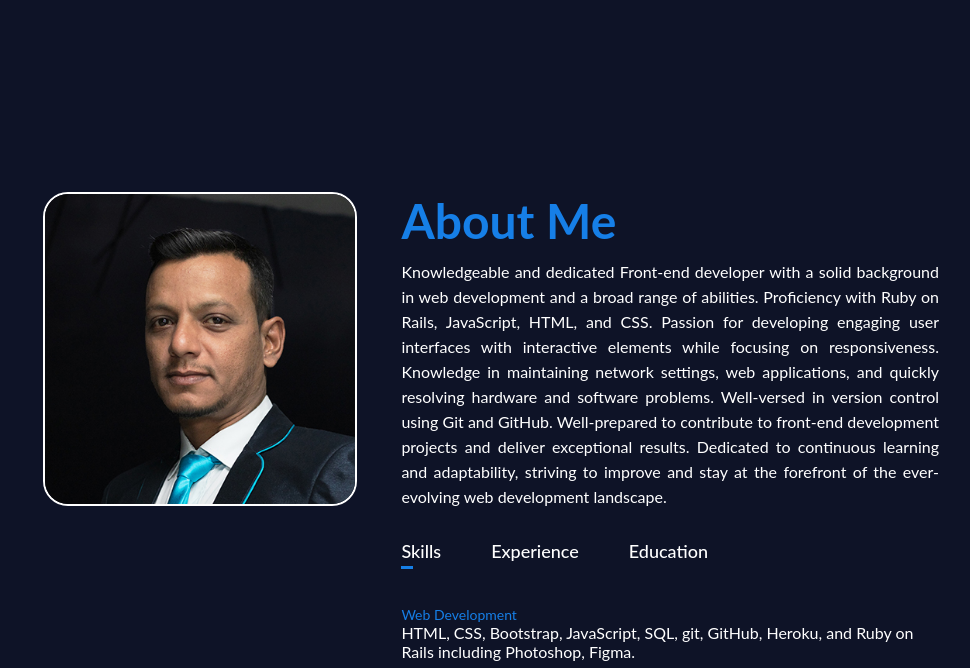
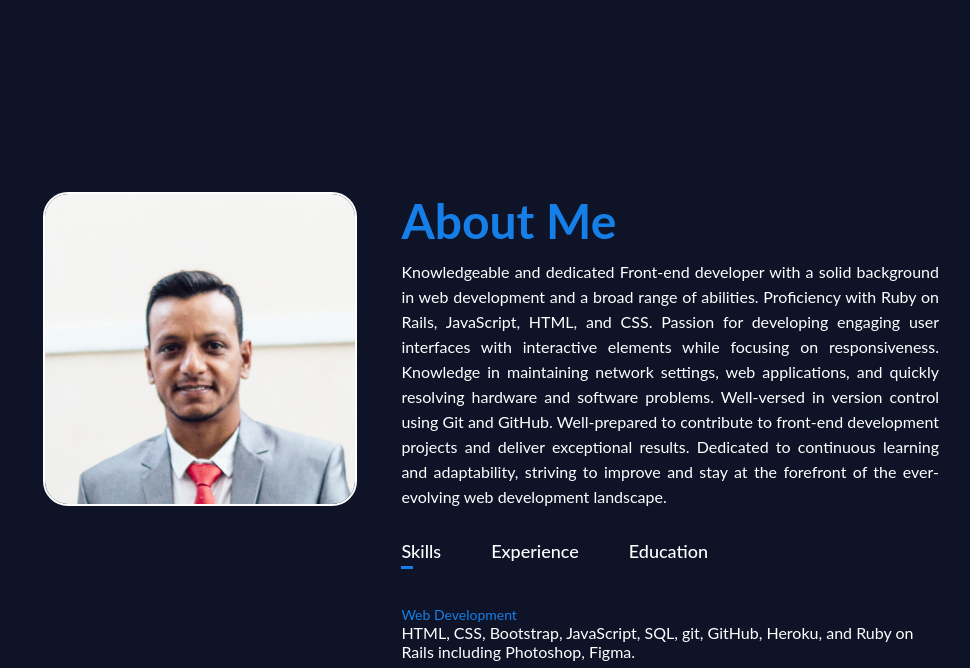
Before and after one commit to Zaf0708/portfolio_zaf, a plain HTML site: page index.html in a window 1280 px wide. Shown: the part 538-1206 px from the top of the page, without its empty margins (149-1119 px from the left). Drawn offline with Linux system fonts and the light colour scheme.

Commit message:
Change About Me Picture.

```diff
--- a/index.html
+++ b/index.html
@@ -44,7 +44,7 @@
     <div class="container">
       <div class="row">
         <div class="about-col-1">
-          <img src="./images/picture.jpg" alt="Picture">
+          <img src="./images/picture2.jpg" alt="Picture">
         </div>
         <div class="about-col-2">
           <h1 class="sub-title">About Me</h1>
```
Also changed, not shown: images/picture2.jpg (added).
